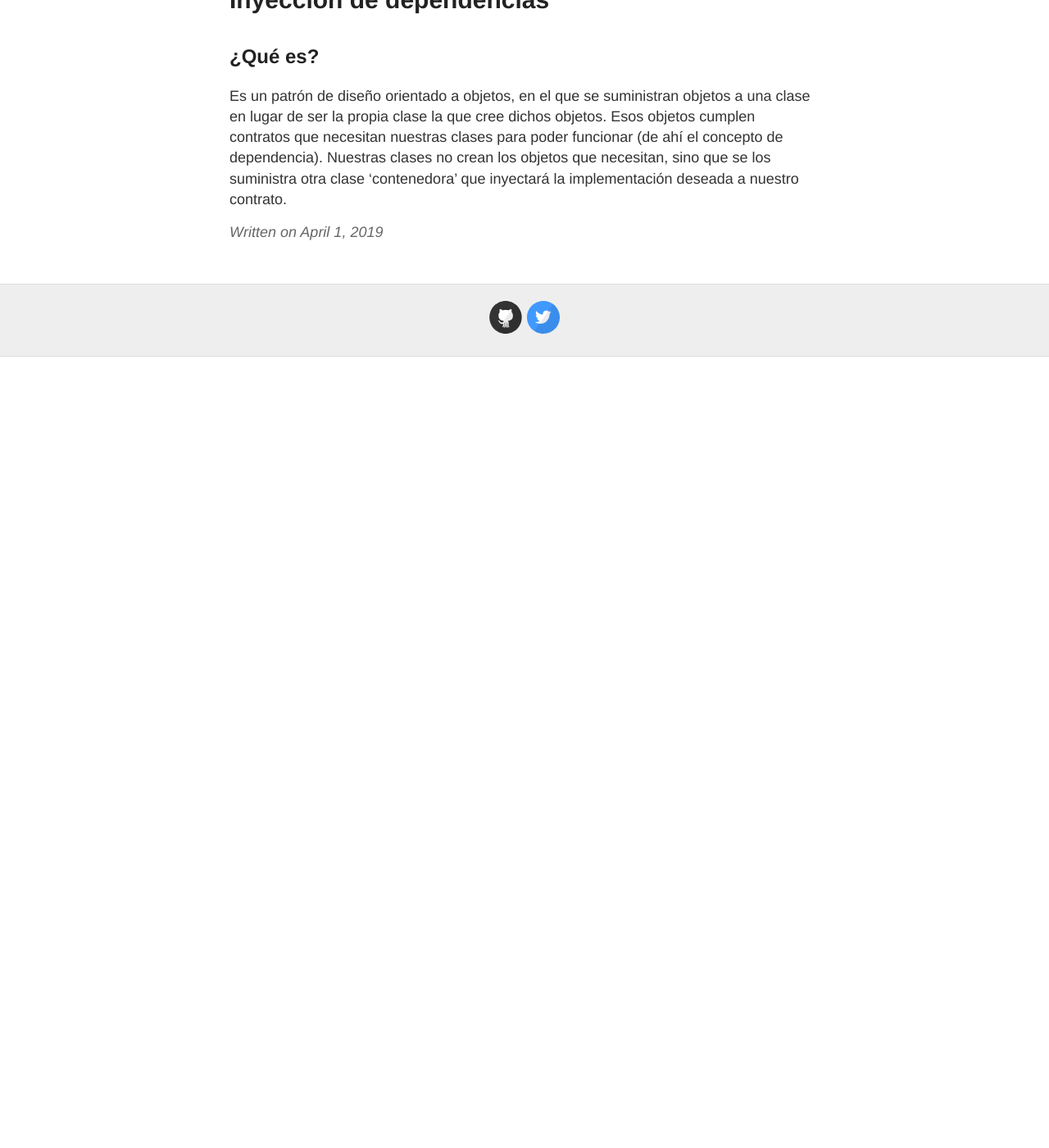
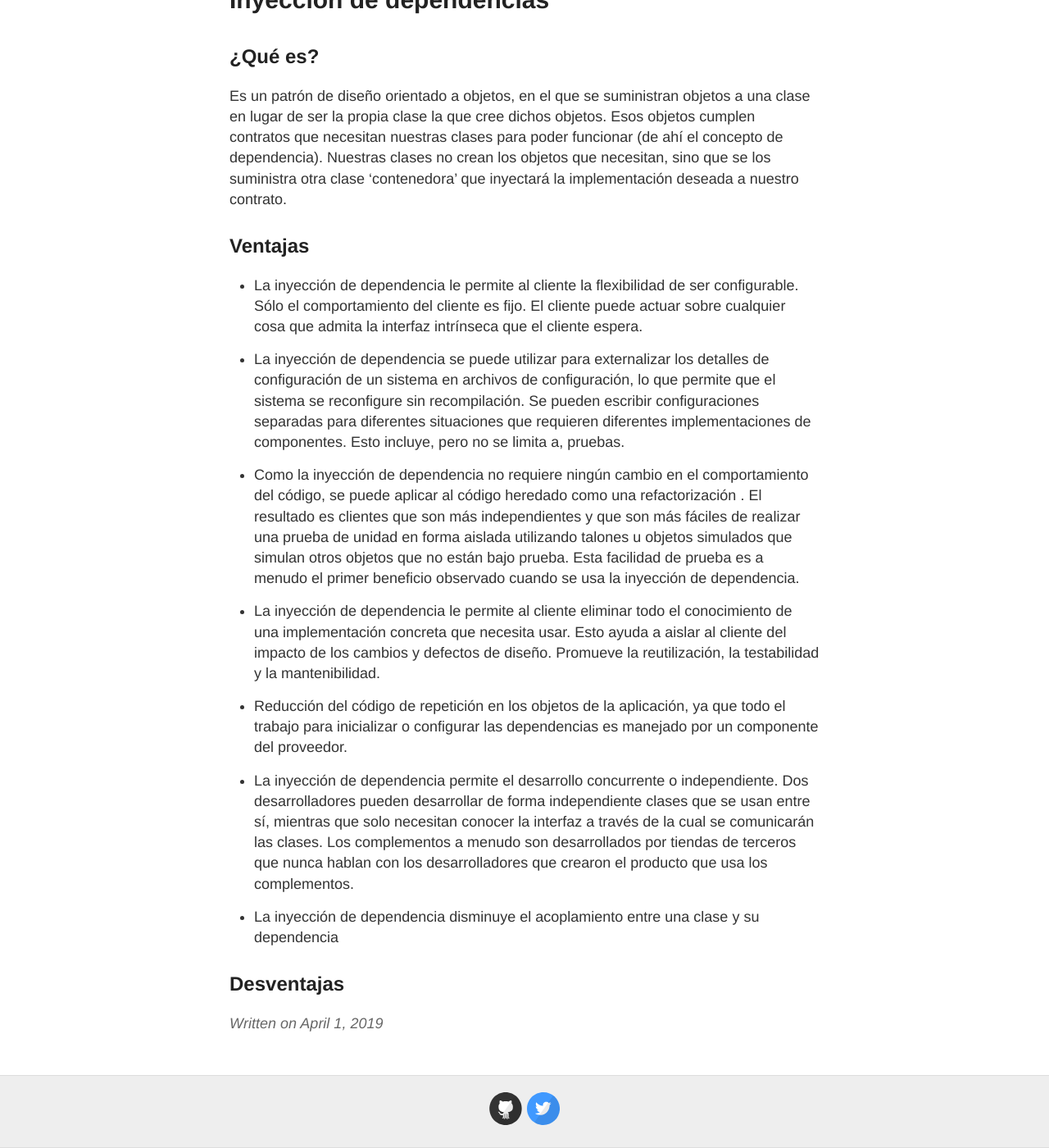
Before and after one commit to JetGI/PacoBocanegra.github.io, a Jekyll site: the page built from _posts/2019-04-01-Inyección de dependencias.md, in a window 1280 px wide and 1400 px high, scrolled down 268 px. Shown: the whole window at 82% size. Built offline with Jekyll 4.4.1, drawn with Linux system fonts in a browser that asks for light colours; our own code applies the rules of GitHub Pages for plain Markdown files; before the commit the page ends 900 px from its top, so only the background shows below that.

Commit message:
Update 2019-04-01-Inyección de dependencias.md

```diff
--- a/_posts/2019-04-01-Inyección de dependencias.md
+++ b/_posts/2019-04-01-Inyección de dependencias.md
@@ -2,3 +2,21 @@
 ## ¿Qué es?
 
 Es un patrón de diseño orientado a objetos, en el que se suministran objetos a una clase en lugar de ser la propia clase la que cree dichos objetos. Esos objetos cumplen contratos que necesitan nuestras clases para poder funcionar (de ahí el concepto de dependencia). Nuestras clases no crean los objetos que necesitan, sino que se los suministra otra clase 'contenedora' que inyectará la implementación deseada a nuestro contrato.
+
+## Ventajas
+
+  - La inyección de dependencia le permite al cliente la flexibilidad de ser configurable. Sólo el comportamiento del cliente es fijo. El cliente puede actuar sobre cualquier cosa que admita la interfaz intrínseca que el cliente espera.
+
+  - La inyección de dependencia se puede utilizar para externalizar los detalles de configuración de un sistema en archivos de configuración, lo que permite que el sistema se reconfigure sin recompilación. Se pueden escribir configuraciones separadas para diferentes situaciones que requieren diferentes implementaciones de componentes. Esto incluye, pero no se limita a, pruebas.
+
+  - Como la inyección de dependencia no requiere ningún cambio en el comportamiento del código, se puede aplicar al código heredado como una refactorización . El resultado es clientes que son más independientes y que son más fáciles de realizar una prueba de unidad en forma aislada utilizando talones u objetos simulados que simulan otros objetos que no están bajo prueba. Esta facilidad de prueba es a menudo el primer beneficio observado cuando se usa la inyección de dependencia.
+
+  - La inyección de dependencia le permite al cliente eliminar todo el conocimiento de una implementación concreta que necesita usar. Esto ayuda a aislar al cliente del impacto de los cambios y defectos de diseño. Promueve la reutilización, la testabilidad y la mantenibilidad.
+
+  - Reducción del código de repetición en los objetos de la aplicación, ya que todo el trabajo para inicializar o configurar las dependencias es manejado por un componente del proveedor.
+
+  - La inyección de dependencia permite el desarrollo concurrente o independiente. Dos desarrolladores pueden desarrollar de forma independiente clases que se usan entre sí, mientras que solo necesitan conocer la interfaz a través de la cual se comunicarán las clases. Los complementos a menudo son desarrollados por tiendas de terceros que nunca hablan con los desarrolladores que crearon el producto que usa los complementos.
+
+  - La inyección de dependencia disminuye el acoplamiento entre una clase y su dependencia
+
+## Desventajas
```
